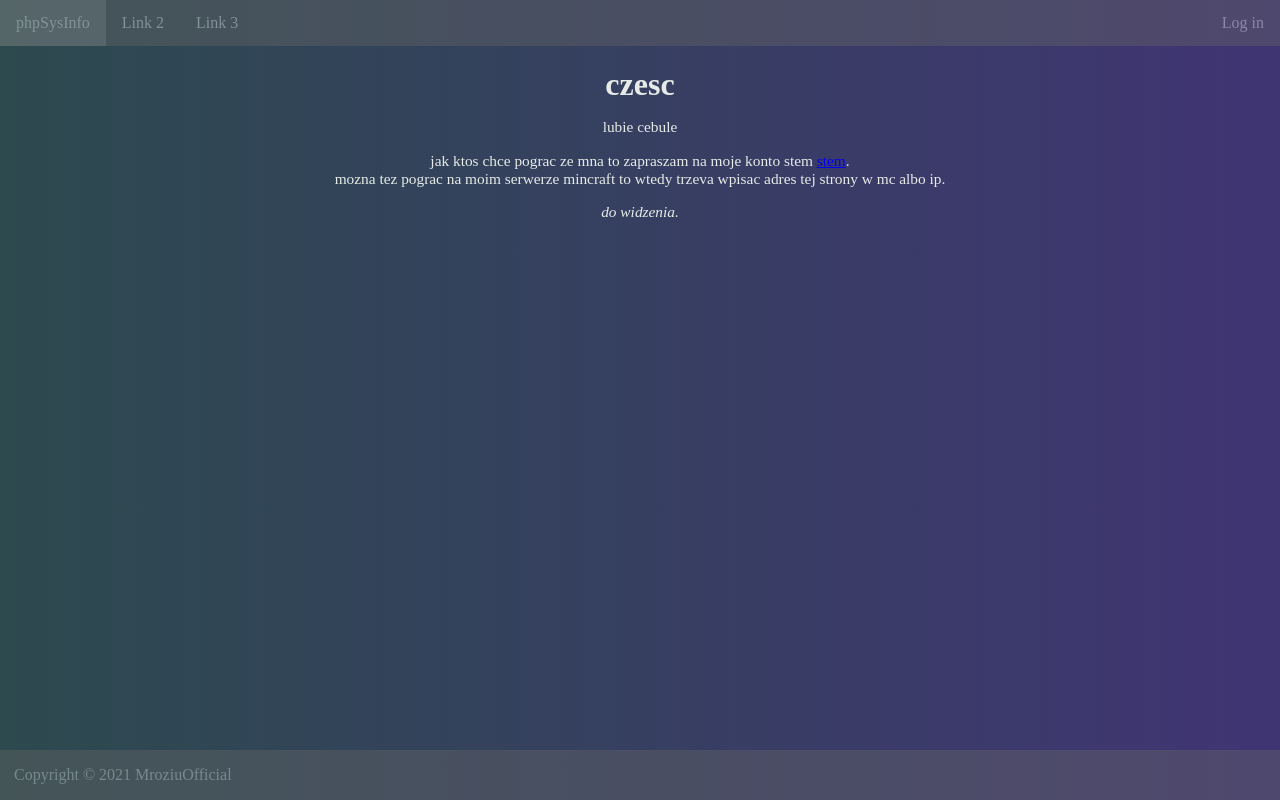
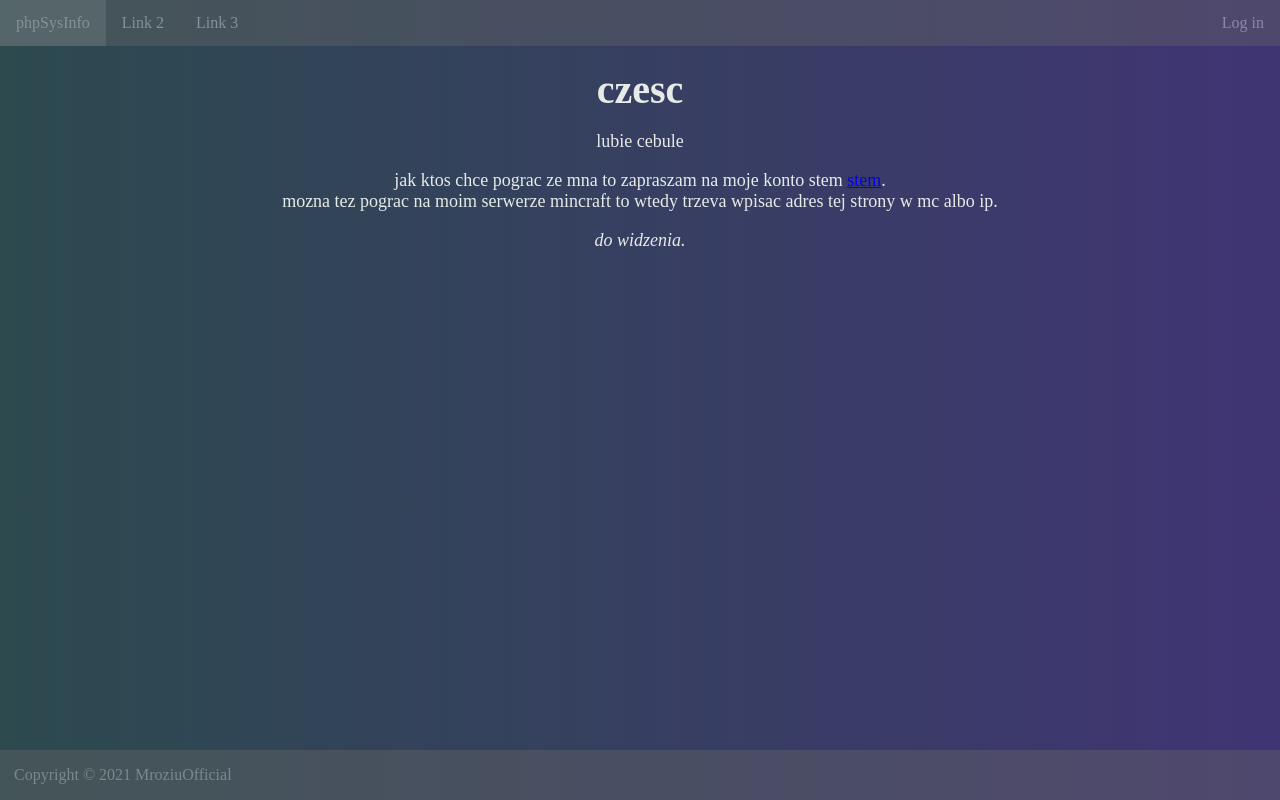
Before and after one commit to MroziuOfficial/serverfrost-homepage, a plain HTML site: page index.html in a window 1280 px wide. Drawn offline with Linux system fonts and the light colour scheme.

Commit message:
Updated to version 0.1.2
Added mobile compability

```diff
--- a/index.html
+++ b/index.html
@@ -11,7 +11,7 @@ GNU General Public License v3 (GPL-3)
 	<head>
 		<title>xiaomi lepsze</title>
 		<link rel="stylesheet" type="text/css" href="style.css">
-		<!--<meta name="viewport" content="width=device-width, initial-scale=1.0">-->
+		<meta name="viewport" content="width=device-width, initial-scale=1.0">
 	</head>
 	<body>
 		<div class="background_container">
--- a/style.css
+++ b/style.css
@@ -38,15 +38,20 @@ body {
 	font-weight: bold;
 }
 
+.main_text {
+	font-size: 3.2vw;
+	text-align: center;
+	padding-left: 5px;
+	padding-right: 5px;
+}
+
 @media screen and (min-width: 460px) {
     .header {
-        font-size: 32px;
+        font-size: 40px;
     }
-}
-
-.main_text {
-	font-size: 1.2vw;
-	text-align: center;
+	.main_text {
+		font-size: 18px;
+	}
 }
 
 .navigation {
```
